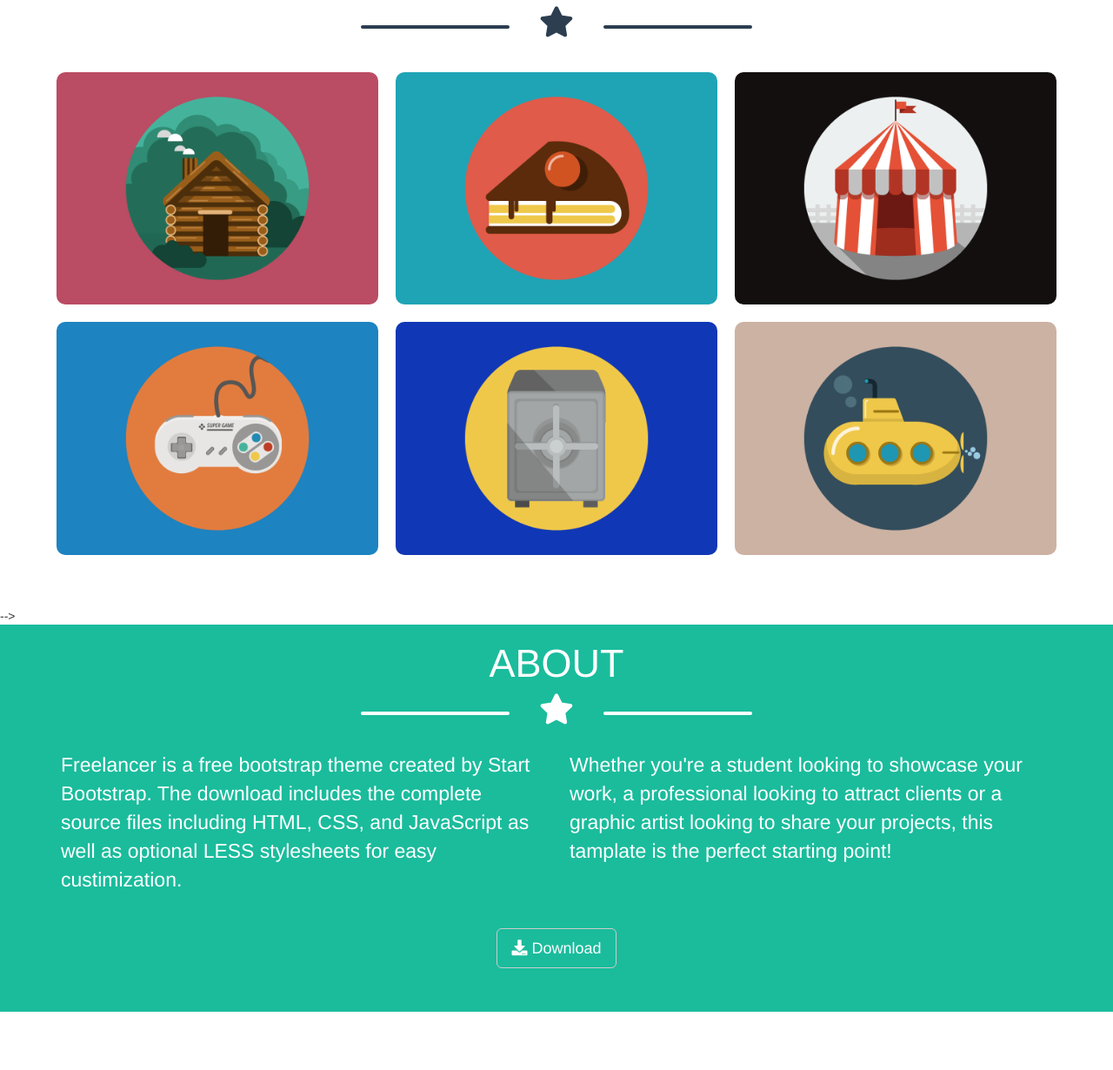
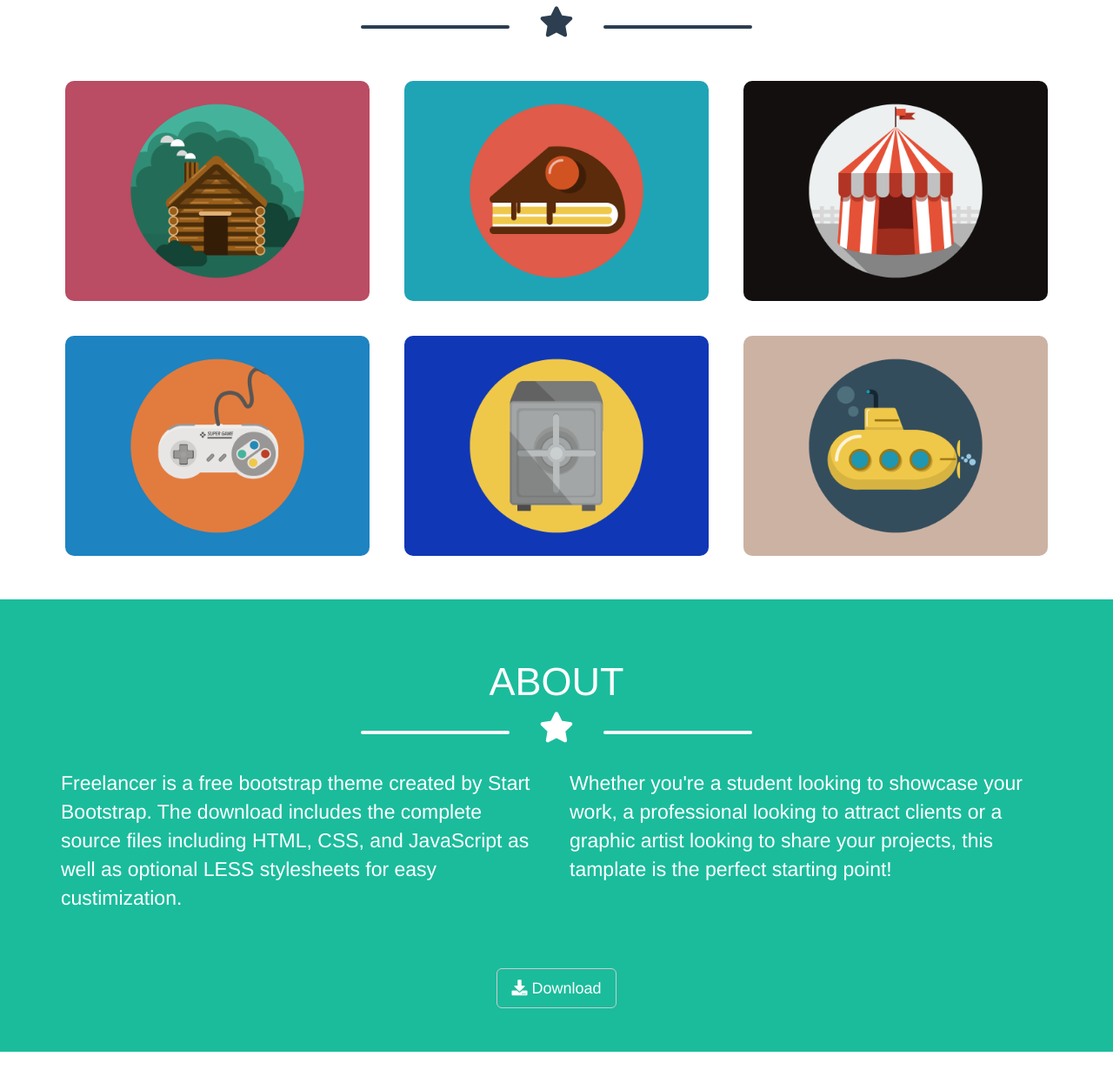
Before and after one commit to alessandro-gennaccari/html-css-bootstrap-freelancer, a plain HTML site: page index.html in a window 1280 px wide. Shown: the part 726-1956 px from the top of the page at 87% size. Drawn offline with nearby package versions, Linux system fonts and the light colour scheme.

Commit message:
responsive

```diff
--- a/css/style.css
+++ b/css/style.css
@@ -30,8 +30,8 @@ p {
     background-color: #1abc9c;
 }
 
-.p_10 {
-    padding: 10px;
+.p_20 {
+    padding: 20px;
 }
 
 .mt_30 {
@@ -128,6 +128,15 @@ p {
     cursor: pointer;
 }
 
+#about,
+#contact{
+    padding: 50px 0;
+}
+
+#about p {
+    margin-bottom: 35px;
+}
+
 #contact input {
     border: none;
     border-radius: 0;
@@ -136,7 +145,7 @@ p {
 }
 
 #contact input.textarea {
-    height: 200px;
+    height: 150px;
 }
 
 /* FOOTER */
@@ -150,16 +159,17 @@ footer p {
 
 footer .credits {
     background-color: #3a546d;
+    padding: 30px 0;
 }
 
 footer .credits ul li i{
     color: white;
-    height: 50px;
-    width: 50px;
+    height: 40px;
+    width: 40px;
     margin: 3px;
     border: 1px solid white;
     border-radius: 50%;
-    padding: 15px;
+    padding: 10px;
 }
 
 footer .copy {
--- a/index.html
+++ b/index.html
@@ -60,7 +60,7 @@
     <main>
 
         <!-- 1-Portfolio -->
-        <section id="portfolio" class="text-center mb_50">
+        <section id="portfolio" class="text-center mb_30">
 
             <div class="container">
 
@@ -73,7 +73,7 @@
                         </div>
                     </div>
 
-                    <div class="col-xs-12 col-sm-6 col-lg-4 p_10">
+                    <div class="col-xs-12 col-sm-6 col-lg-4 p_20">
                         <div class="ms_card">
                             <div class="ms_layover">
                               <i class="plus fas fa-plus"></i>
@@ -82,7 +82,7 @@
                           </div>
                     </div>
 
-                    <div class="col-xs-12 col-sm-6 col-lg-4 p_10">
+                    <div class="col-xs-12 col-sm-6 col-lg-4 p_20">
                         <div class="ms_card">
                             <div class="ms_layover">
                               <i class="plus fas fa-plus"></i>
@@ -91,7 +91,7 @@
                         </div>
                     </div>
 
-                    <div class="col-xs-12 col-sm-6 col-lg-4 p_10">
+                    <div class="col-xs-12 col-sm-6 col-lg-4 p_20">
                         <div class="ms_card">
                             <div class="ms_layover">
                               <i class="plus fas fa-plus"></i>
@@ -100,7 +100,7 @@
                         </div>
                     </div>
 
-                    <div class="col-xs-12 col-sm-6 col-lg-4 p_10">
+                    <div class="col-xs-12 col-sm-6 col-lg-4 p_20">
                         <div class="ms_card">
                             <div class="ms_layover">
                               <i class="plus fas fa-plus"></i>
@@ -109,7 +109,7 @@
                         </div>
                     </div>
 
-                    <div class="col-xs-12 col-sm-6 col-lg-4 p_10">
+                    <div class="col-xs-12 col-sm-6 col-lg-4 p_20">
                         <div class="ms_card">
                             <div class="ms_layover">
                               <i class="plus fas fa-plus"></i>
@@ -118,7 +118,7 @@
                         </div>
                     </div>
 
-                    <div class="col-xs-12 col-sm-6 col-lg-4 p_10">
+                    <div class="col-xs-12 col-sm-6 col-lg-4 p_20">
                         <div class="ms_card">
                             <div class="ms_layover">
                               <i class="plus fas fa-plus"></i>
@@ -131,10 +131,10 @@
 
             </div>
 
-        </section> -->
+        </section>
 
         <!-- 2-About -->
-        <section id="about" class="bg_green color_white mb_50">
+        <section id="about" class="bg_green color_white">
 
             <div class="container">
                 <div class="row">
@@ -155,7 +155,7 @@
                     </div>
 
                     <div class="col-xs-12 text-center">
-                        <a class="btn btn-default bg_green color_white btn-lg mt_30 mb_50" href="#" role="button">
+                        <a class="btn btn-default bg_green color_white btn-lg mt_30" href="#" role="button">
                             <i class="fas fa-download"></i>
                             Download
                         </a>
@@ -167,7 +167,7 @@
         </section>
 
         <!-- 3-Contact-me -->
-        <section id="contact" class="mb_50">
+        <section id="contact">
 
             <div class="container">
                 <div class="row">
```
